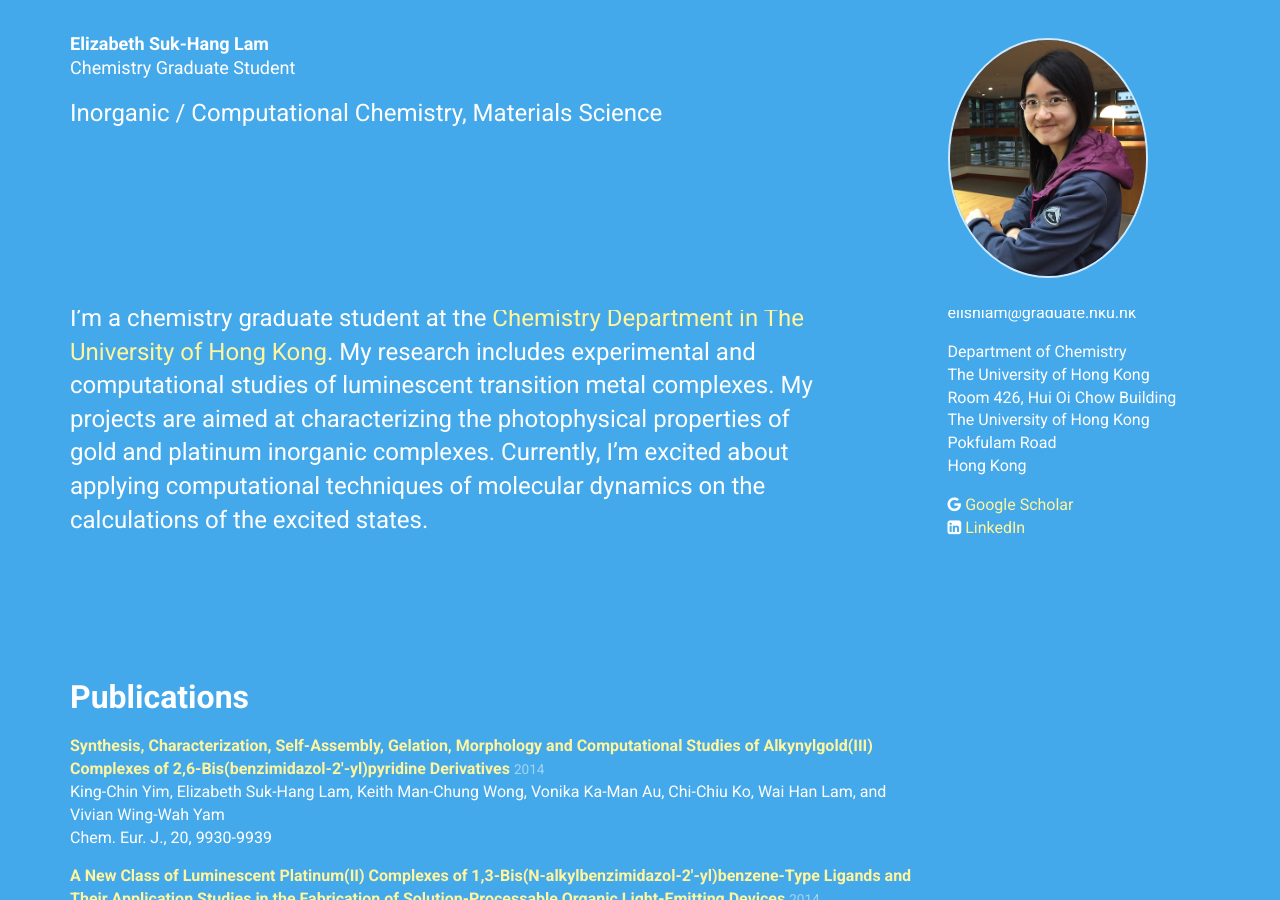
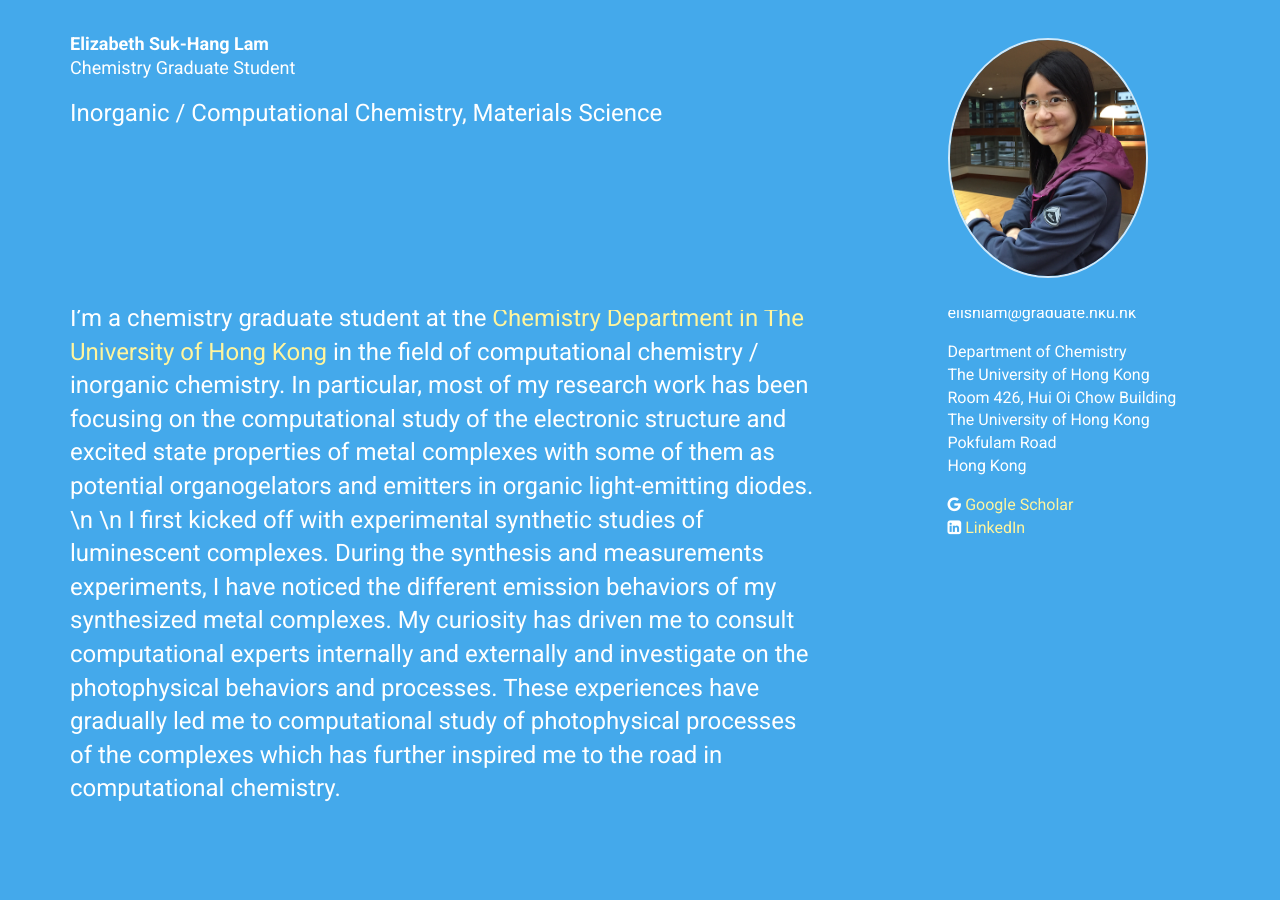
Before and after one commit to elilam/elilam.github.io, a Jekyll site: the page built from index.html, in a window 1280 px wide and 900 px high. Built offline with Jekyll 4.4.1, drawn with Linux system fonts in a browser that asks for light colours; nearby versions of some CDN libraries.

Commit message:
Update personal.yml

```diff
--- a/_data/personal.yml
+++ b/_data/personal.yml
@@ -34,10 +34,15 @@ intro:
   title: Hello!
   body: >
     I'm a chemistry graduate student at the
-    [Chemistry Department in The University of Hong Kong](http://www.chemistry.hku.hk/index_home.php).
-    My research includes experimental and computational studies of
-    luminescent transition metal complexes.
-    My projects are aimed at characterizing the photophysical properties of
-    gold and platinum inorganic complexes.
-    Currently, I'm excited about applying computational techniques of molecular dynamics on
-    the calculations of the excited states.
+    [Chemistry Department in The University of Hong Kong](http://www.chemistry.hku.hk/index_home.php)
+    in the field of computational chemistry / inorganic chemistry.
+    In particular, most of my research work has been focusing on the computational study of the electronic
+    structure and excited state properties of metal complexes with some of them as potential organogelators
+    and emitters in organic light-emitting diodes. \n
+    \n
+    I first kicked off with experimental synthetic studies of luminescent complexes.
+    During the synthesis and measurements experiments, I have noticed the different emission
+    behaviors of my synthesized metal complexes. My curiosity has driven me to consult computational
+    experts internally and externally and investigate on the photophysical behaviors and processes.
+    These experiences have gradually led me to computational study of photophysical processes of the
+    complexes which has further inspired me to the road in computational chemistry.
```
